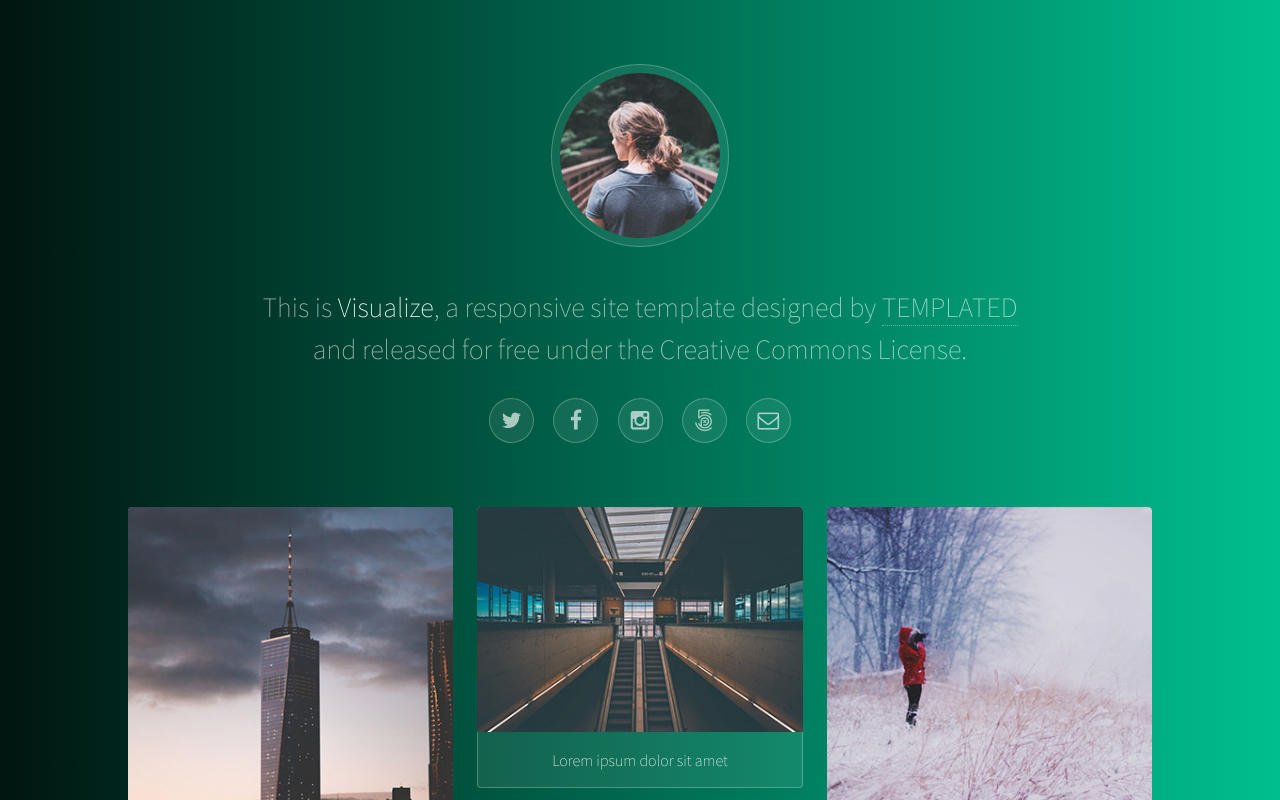
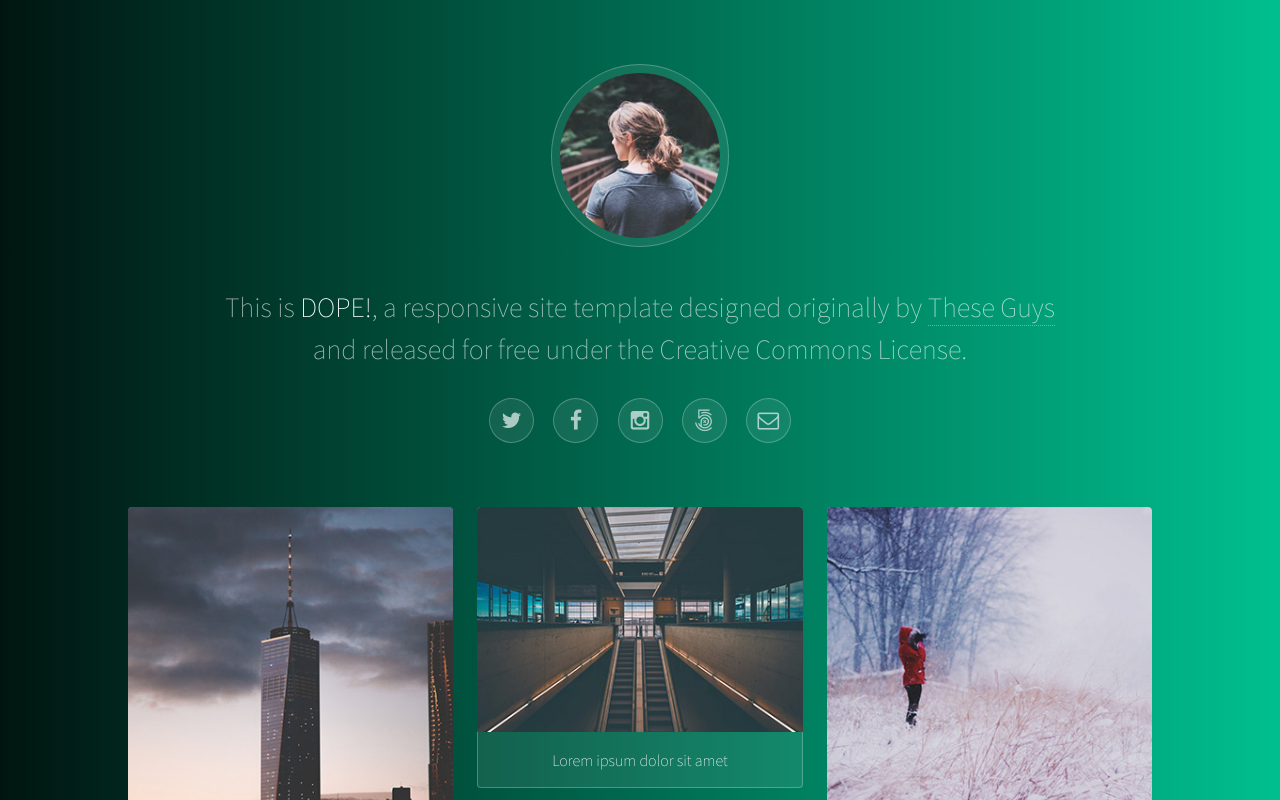
Before and after one commit to walterwilland/visualize_wWilland, a plain HTML site: page index.html in a window 1280 px wide. Shown: the top 800 px of the page. Drawn offline with nearby package versions, Linux system fonts and the light colour scheme.

Commit message:
Update index.html

```diff
--- a/index.html
+++ b/index.html
@@ -20,7 +20,7 @@
 				<!-- Header -->
 					<header id="header">
 						<span class="avatar"><img src="images/avatar.jpg" alt="" /></span>
-						<h1>This is <strong>Visualize</strong>, a responsive site template designed by <a href="http://templated.co">TEMPLATED</a><br />
+						<h1>This is <strong>DOPE!</strong>, a responsive site template designed originally by <a href="http://templated.co">These Guys</a><br />
 						and released for free under the Creative Commons License.</h1>
 						<ul class="icons">
 							<li><a href="#" class="icon style2 fa-twitter"><span class="label">Twitter</span></a></li>
```
